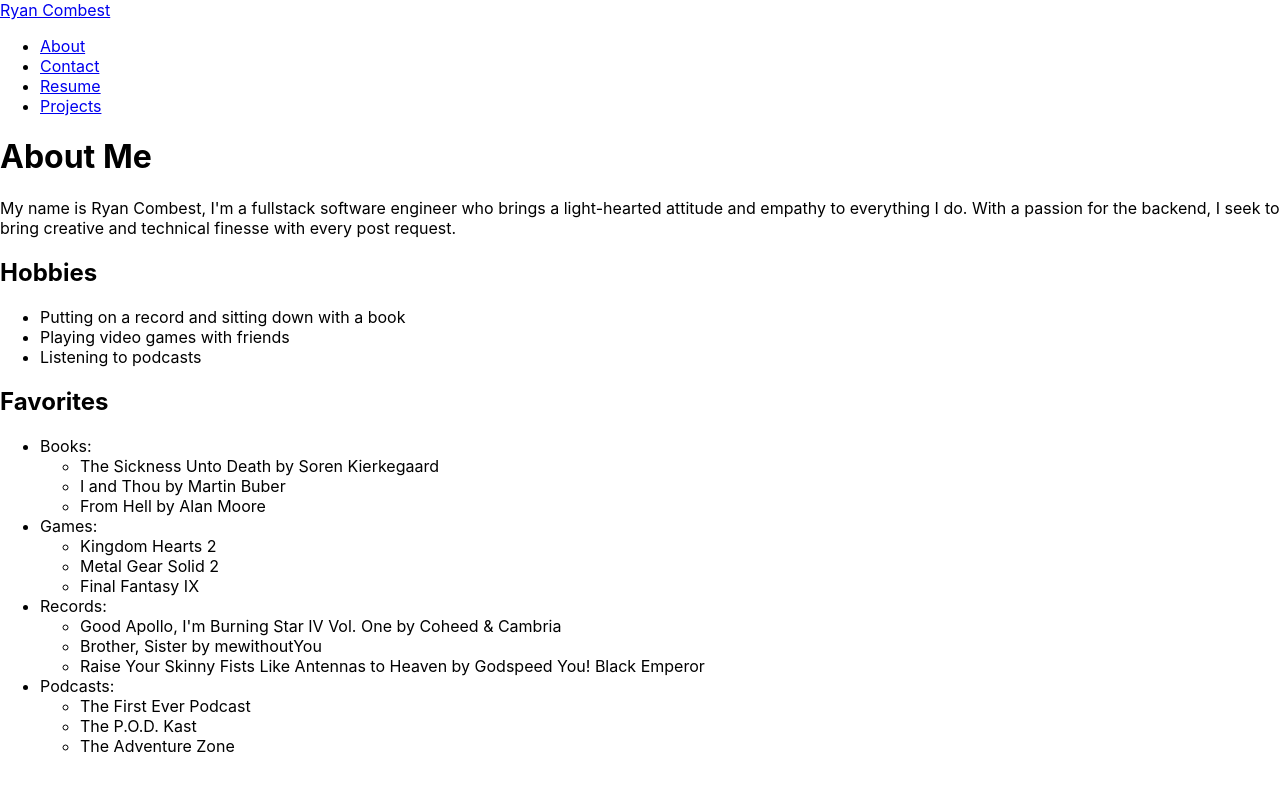
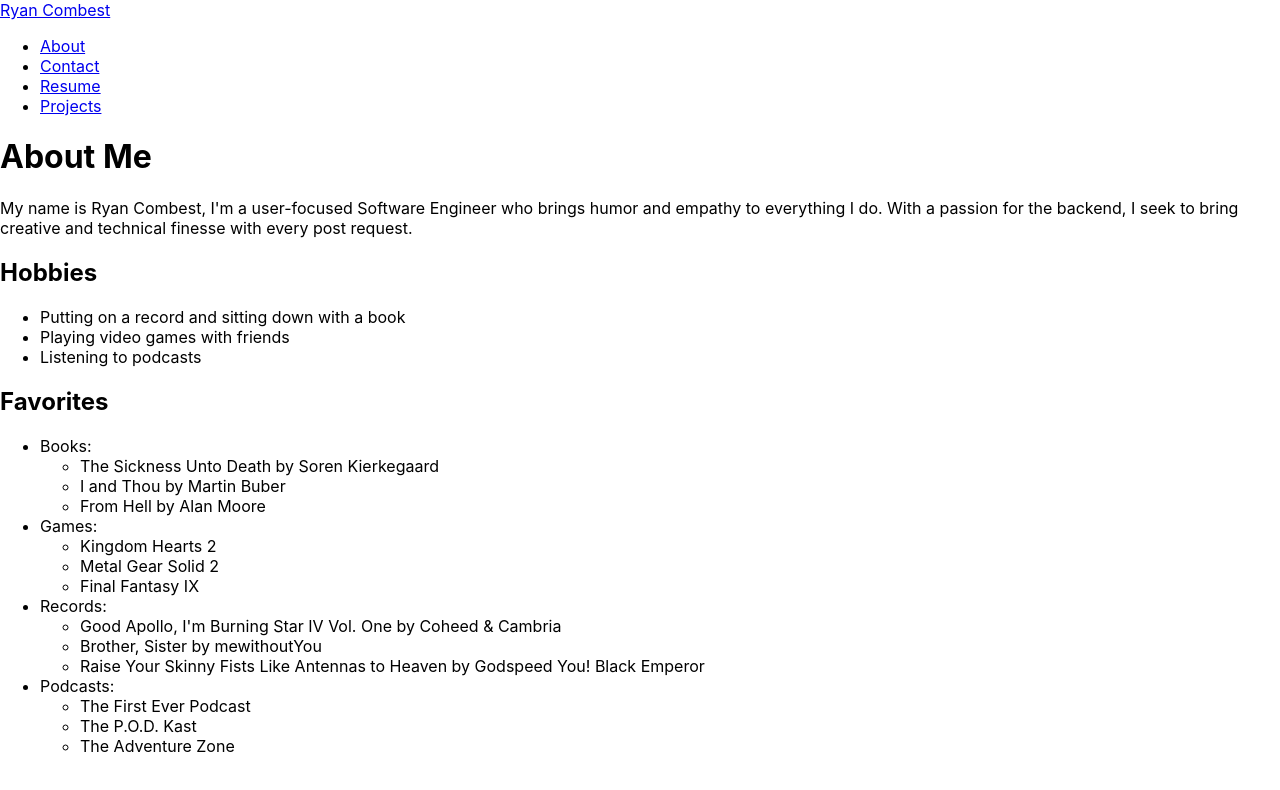
Before and after one commit to Rcombest/react-portfolio, a React (Create React App) app: page /About in a window 1280 px wide. Shown: the top 790 px of the page. Built offline with nearby package versions, Linux system fonts and the light colour scheme.

Commit message:
makes changes to about me text

```diff
--- a/src/pages/About.jsx
+++ b/src/pages/About.jsx
@@ -2,7 +2,7 @@ function About() {
   return (
     <div className="about">
       <h1>About Me</h1>
-      <p>My name is Ryan Combest, I'm a fullstack software engineer who brings a light-hearted attitude and empathy to everything I do. With a passion for the backend, I seek to bring creative and technical finesse with every post request.</p>
+      <p>My name is Ryan Combest, I'm a user-focused Software Engineer who brings humor and empathy to everything I do. With a passion for the backend, I seek to bring creative and technical finesse with every post request.</p>
       <div>
         <h2>Hobbies</h2>
         <ul>
```
